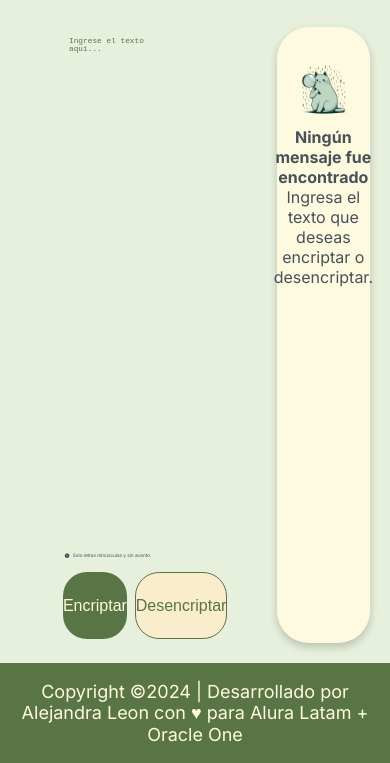
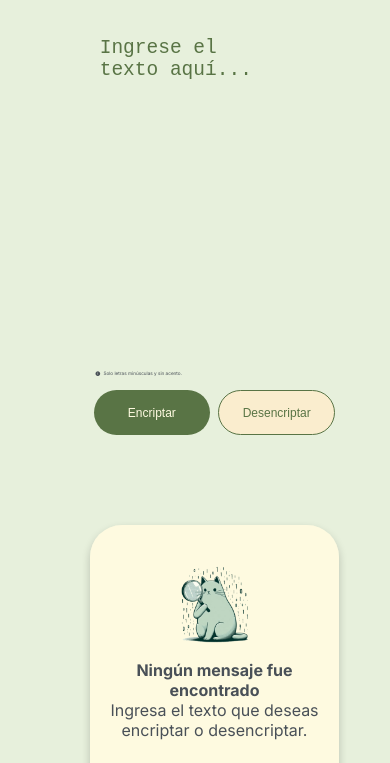
Before and after one commit to devaleon/encriptador-de-texto, a plain HTML site: page index.html in a window 390 px wide. Shown: the part 81-844 px from the top of the page. Drawn offline with nearby package versions, Linux system fonts and the light colour scheme.

Commit message:
Agregue css responsivo

```diff
--- a/styles/style.css
+++ b/styles/style.css
@@ -17,17 +17,20 @@
 }
 
 body, html {
-    height: 100%;
+    height: auto;
     font-family: var(--fuente-inter);
     background-color: var(--color-background);
     display: flex;
     flex-direction: column;
+    overflow-x: hidden;
+    overflow-y: auto;
 }
 
 .marco_general {
     display: flex;
     flex-direction: column;
-    height: 100vh;
+    min-height: 100vh;
+    height: auto;
 }
 
 header {
@@ -58,12 +61,14 @@ header {
     overflow: hidden;
 }
 
+
 .encriptador__ingreso {
     display: flex;
     flex-direction: column;
     justify-content: space-between;
     width: 50%;
 }
+
 
 #textoIngresado {
     width: 80%;
@@ -75,6 +80,7 @@ header {
     background-color: transparent;
     color: var(--color-blue-300);
     resize: none;
+    overflow-y: auto;
 }
 
 #textoIngresado::placeholder {
@@ -113,14 +119,16 @@ header {
     flex-direction: column;
     justify-content: space-between;
     align-items: center;
+    overflow-y: auto;
 }
+
 
 #textoEncriptado {
     width: 100%;
     height: auto;
     min-height: 50vh;
     max-height: 90vh;
-    font-size: 1.5vw;
+    font-size: 24px;
     border: none;
     color: var(--color-grey-500);
     background-color: transparent;
@@ -130,6 +138,7 @@ header {
     resize: none;
     box-sizing: border-box;
 }
+
 
 #imagenCat {
     margin-top: 1vw;
@@ -199,3 +208,83 @@ header {
     font-size: 18px;
     flex-shrink: 0;
 }
+
+
+
+@media screen and (max-width: 600px) {
+    .encriptador {
+        flex-direction: column;
+        align-items: center;
+        padding: 10px;
+    }
+
+    .encriptador__ingreso,
+    #textoResultado {
+        width: 100%;
+        margin-bottom: 20px;
+    }
+
+    #textoResultado {
+        margin-top: 20px;
+    }
+
+    #textoIngresado::placeholder {
+        font-size: 4vw;
+    }
+
+    .botton {
+        width: 80%;
+        height: 50px;
+        font-size: 14px;
+    }
+
+    #imagenCat {
+        width: 60%;
+    }
+}
+
+
+@media screen and (max-width: 480px) {
+    .encriptador {
+        flex-direction: column;
+        align-items: center;
+        padding: 5vw;
+    }
+
+
+    .encriptador__ingreso,
+    #textoResultado {
+        width: 80%;
+        margin-bottom: 50px;
+    }
+
+    #textoResultado {
+        margin-top: 20px;
+        height: 60vh;
+    }
+
+    #textoIngresado::placeholder {
+        font-size: 5vw;
+    }
+
+    #textoIngresado {
+        height: 40vh;
+    }
+
+    #textoResultado {
+        height: 60vh;
+
+    }
+
+    .botton {
+        width: 90%;
+        height: 45px;
+        font-size: 12px;
+    }
+
+
+    #imagenCat {
+        width: 40%;
+        margin-top: 5px;
+    }
+}
```
